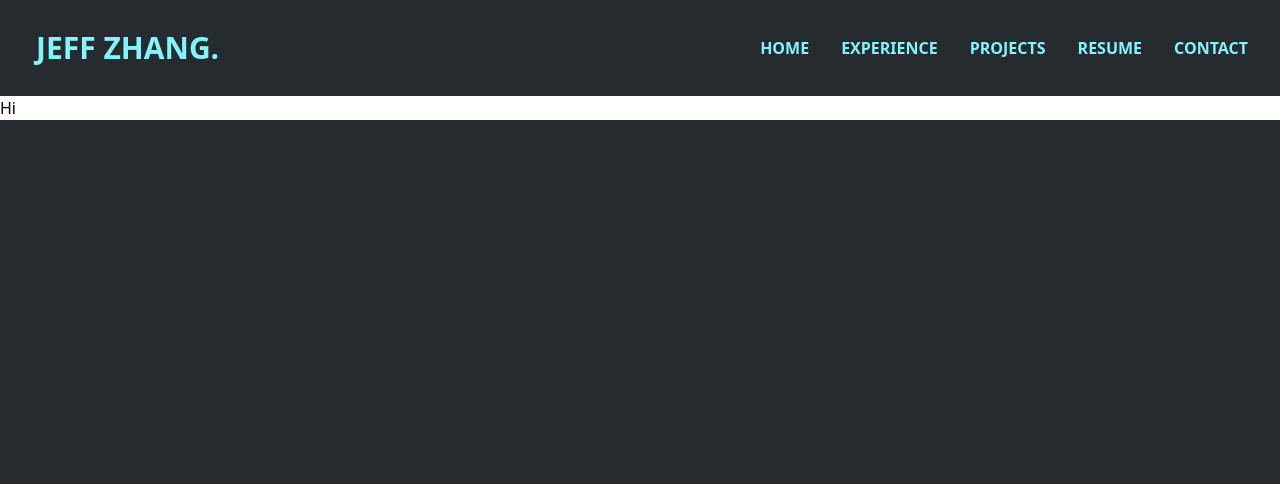
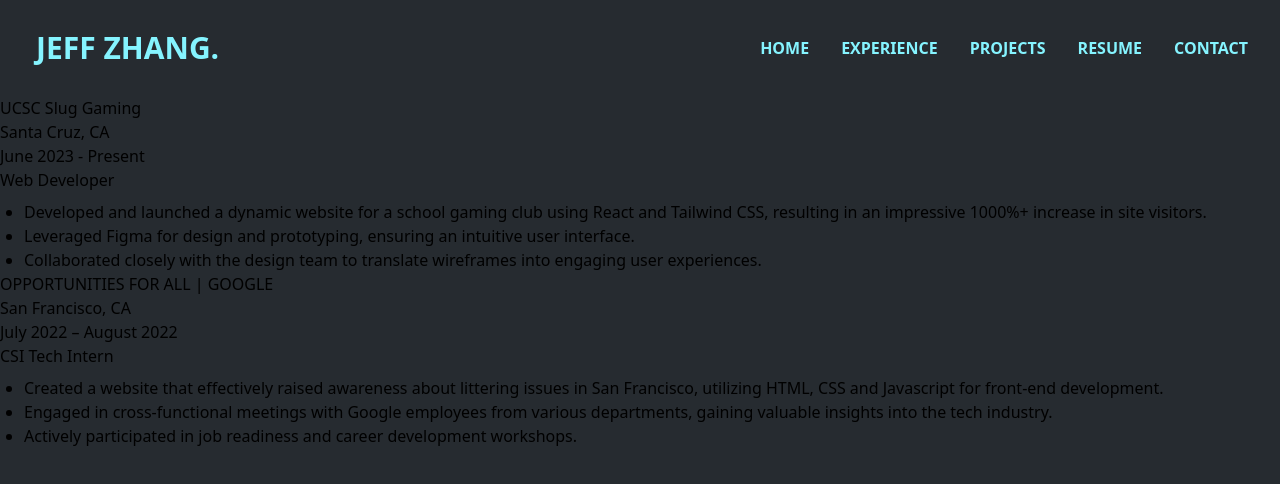
Before and after one commit to Jeffuz/Personal-Portfolio, a React (Create React App) app: page /#/experience in a window 1280 px wide. Shown: the top 484 px of the page. Built offline with nearby package versions, Linux system fonts and the light colour scheme.

Commit message:
display exp data

```diff
--- a/src/components/expCard.jsx
+++ b/src/components/expCard.jsx
@@ -1,9 +1,19 @@
 import React from 'react'
 
-const expCard = () => {
-  return (
-    <div>expCard</div>
-  )
+const ExpCard = ({ name, location, time, role, duties }) => {
+    return (
+        <div>
+            <div>{name}</div>
+            <div>{location}</div>
+            <div>{time}</div>
+            <div>{role}</div>
+            <ul className="list-disc pl-6 mt-2">
+                {Object.values(duties).map((duty, index) => (
+                    <li key={index} className="">{duty}</li>
+                ))}
+            </ul>
+        </div>
+    )
 }
 
-export default expCard
+export default ExpCard
--- a/src/data/expData.json
+++ b/src/data/expData.json
@@ -0,0 +1,26 @@
+[
+    {
+        "id": "UCSC Slug Gaming",
+        "name": "UCSC Slug Gaming",
+        "location": "Santa Cruz, CA",
+        "time": "June 2023 - Present",
+        "role": "Web Developer",
+        "duties": {
+            "1": "Developed and launched a dynamic website for a school gaming club using React and Tailwind CSS, resulting in an impressive 1000%+ increase in site visitors.",
+            "2": "Leveraged Figma for design and prototyping, ensuring an intuitive user interface.",
+            "3": "Collaborated closely with the design team to translate wireframes into engaging user experiences."
+        }
+    },
+    {
+        "id": "OFA",
+        "name": "OPPORTUNITIES FOR ALL | GOOGLE",
+        "location": "San Francisco, CA",
+        "time": "July 2022 – August 2022",
+        "role": "CSI Tech Intern",
+        "duties": {
+            "1": "Created a website that effectively raised awareness about littering issues in San Francisco, utilizing HTML, CSS and Javascript for front-end development.",
+            "2": "Engaged in cross-functional meetings with Google employees from various departments, gaining valuable insights into the tech industry.",
+            "3": "Actively participated in job readiness and career development workshops."
+        }
+    }
+]
--- a/src/pages/experience.js
+++ b/src/pages/experience.js
@@ -1,10 +1,13 @@
 import React from 'react'
-import expCard from '../components/expCard'
+import experienceData from '../data/expData.json'
+import ExpCard from '../components/expCard'
 
 const experience = () => {
     return (
-        <div className='bg-white'>
-            Hi
+        <div>
+            {experienceData.map((expDetail) => (
+                <ExpCard key={expDetail.id} {...expDetail} />
+            ))}
         </div>
     )
 }
```
